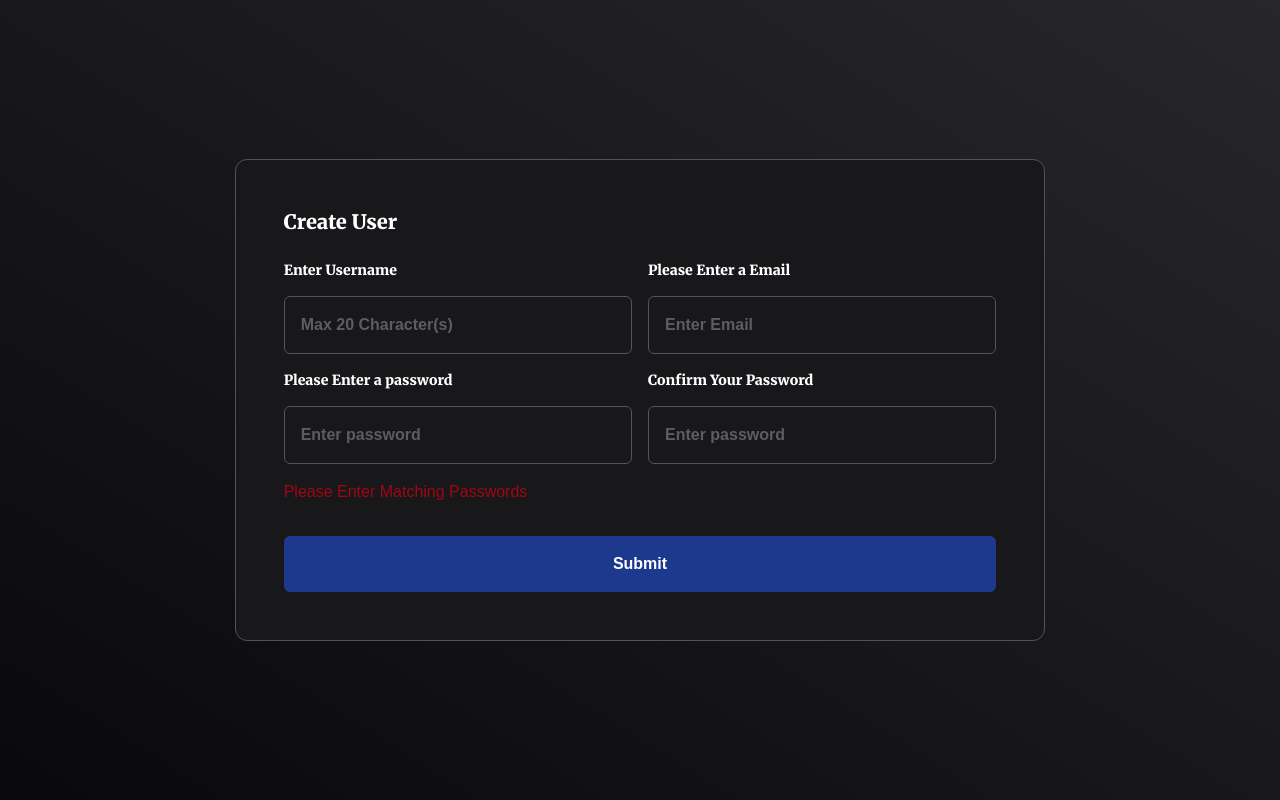
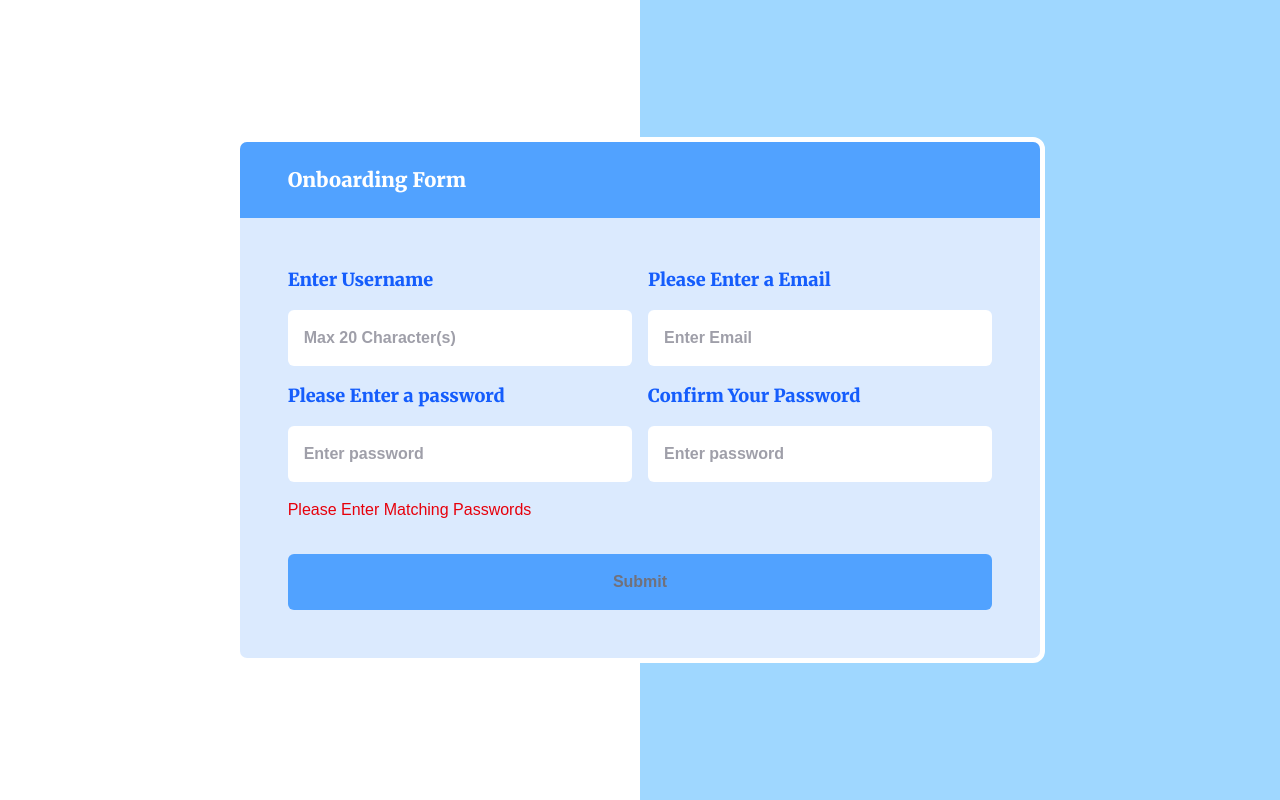
Before and after one commit to jacobEliasMoya/NextPress, a Next.js app: page / in a window 1280 px wide. Built offline with nearby package versions, Linux system fonts and the light colour scheme.

Commit message:
minor design update, nicer feel, moving to node/backend

```diff
--- a/src/app/layout.tsx
+++ b/src/app/layout.tsx
@@ -12,7 +12,7 @@ export default function RootLayout({
   children: React.ReactNode;
 }>) {
   return (
-    <html lang="en" className="bg-gradient-to-bl from-zinc-800 to bg-zinc-950">
+    <html lang="en" className="[background:linear-gradient(90deg,white_0%_50%,#9fd7ff_50%_100%)]">
       <head>
         <link rel="preconnect" href="https://fonts.googleapis.com" />
         <link
--- a/src/app/page.tsx
+++ b/src/app/page.tsx
@@ -4,12 +4,12 @@ import Form from "../components/form/layout/Form";
 export default function Home() {
   return (
     <section className="flex flex-col items-center justify-center w-full p-8">
-      <div className="w-full md:w-8/12 rounded-xl bg-zinc-900 min-h-40 p-12 flex flex-col gap-6 group border-1 border-zinc-600">
+      <div className="w-full md:w-8/12 rounded-xl bg-blue-100 min-h-40 flex flex-col gap-6 group overflow-hidden border-5 border-white">
         <H1Element
-          title={"Create User"}
+          title={"Onboarding Form"}
           id={"new-user-heading"}
           ariaLabel={"new-user-heading"}
-          additionalClasses={undefined}
+          additionalClasses={"w-full bg-blue-400 flex items-center justify-start p-6 px-12"}
         />
         <Form />
       </div>
--- a/src/components/form/layout/Form.tsx
+++ b/src/components/form/layout/Form.tsx
@@ -33,9 +33,9 @@ export default function Form() {
   const passwordConfirmation = (): JSX.Element => {
     const { password, confirmPassword } = formState;
     if (password === confirmPassword && password.length > 0) {
-      return <p className="text-green-800 col-span-full">Passwords Match</p>;
+      return <p className="text-green-600 col-span-full">Passwords Match</p>;
     } else {
-      return <p className="text-red-800 col-span-full">Please Enter Matching Passwords</p>;
+      return <p className="text-red-600 col-span-full">Please Enter Matching Passwords</p>;
     }
   };
 
@@ -44,7 +44,7 @@ export default function Form() {
   };
 
   return (
-    <form className="w-full md:grid-cols-2 grid gap-4" onSubmit={handleSubmit}>
+    <form className="w-full md:grid-cols-2 grid gap-4 px-12 pb-12 pt-6 " onSubmit={handleSubmit}>
       <FormField
         maxCharacters={maxusernameChars}
         htmlFor={"username"}
--- a/src/components/form/misc/Input.tsx
+++ b/src/components/form/misc/Input.tsx
@@ -18,10 +18,10 @@ export default function Input({
       name={name}
       value={value}
       placeholder={placeholder}
-      className={`w-full border-1 border-zinc-600 rounded-md flex font-black p-4 placeholder:text-white/30 text-white focus:border-amber-300 placeholder:font-semibold ${additionalClasses ? additionalClasses : null} ${
+      className={`w-full rounded-md flex font-black p-4 placeholder:text-zinc-400 text-zinc-500 focus:border-amber-300 placeholder:font-black ${additionalClasses ? additionalClasses : null} ${
         type.toLowerCase() == "submit"
-          ? " cursor-pointer bg-blue-900 hover:bg-blue-800 active:scale-99 mt-4 border-none "
-          : " bg-zinc-900 hover:bg-zinc-800"
+          ? " cursor-pointer bg-blue-400 hover:bg-blue-500 active:scale-99 mt-4 border-none "
+          : " bg-white hover:bg-zinc-100"
       }`}
       onChange={onChange}
     ></input>
--- a/src/components/form/misc/Label.tsx
+++ b/src/components/form/misc/Label.tsx
@@ -3,7 +3,7 @@ import LabelProps from "@/types/label";
 export default function Label({ htmlFor, title }: LabelProps) {
   return (
     <label
-      className="w-full font-merriweather font-black text-white text-sm md:text-md"
+      className="w-full font-merriweather font-black text-blue-600 text-sm md:text-lg"
       htmlFor={htmlFor}
     >
       {title}
```
